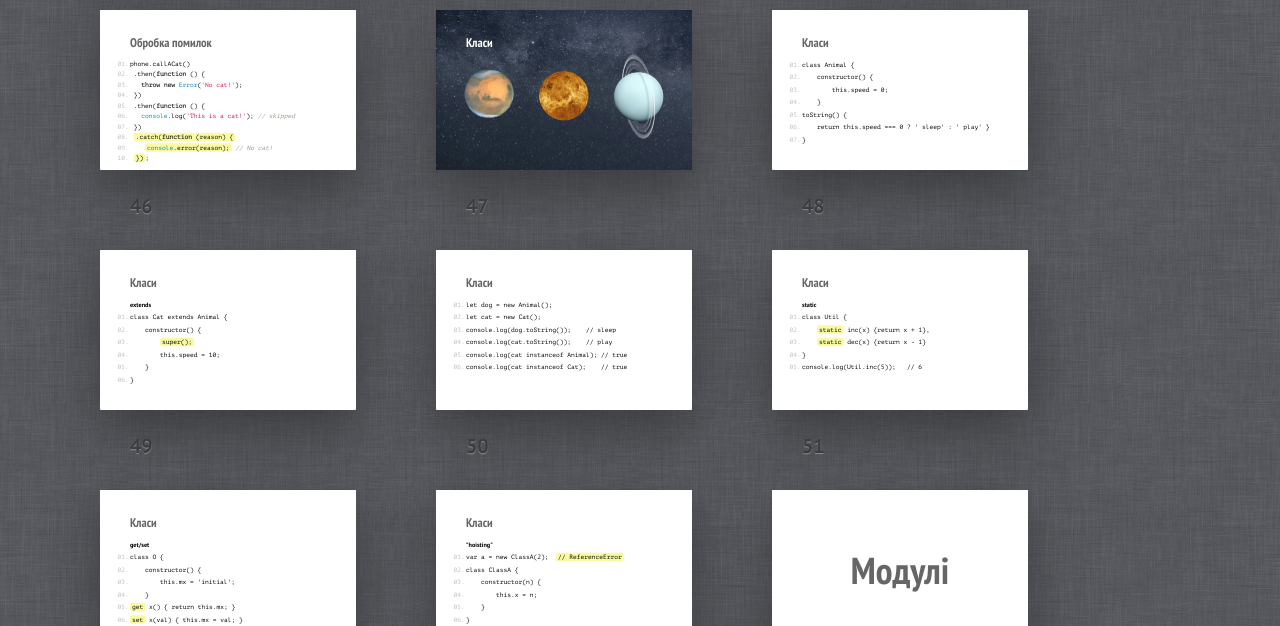
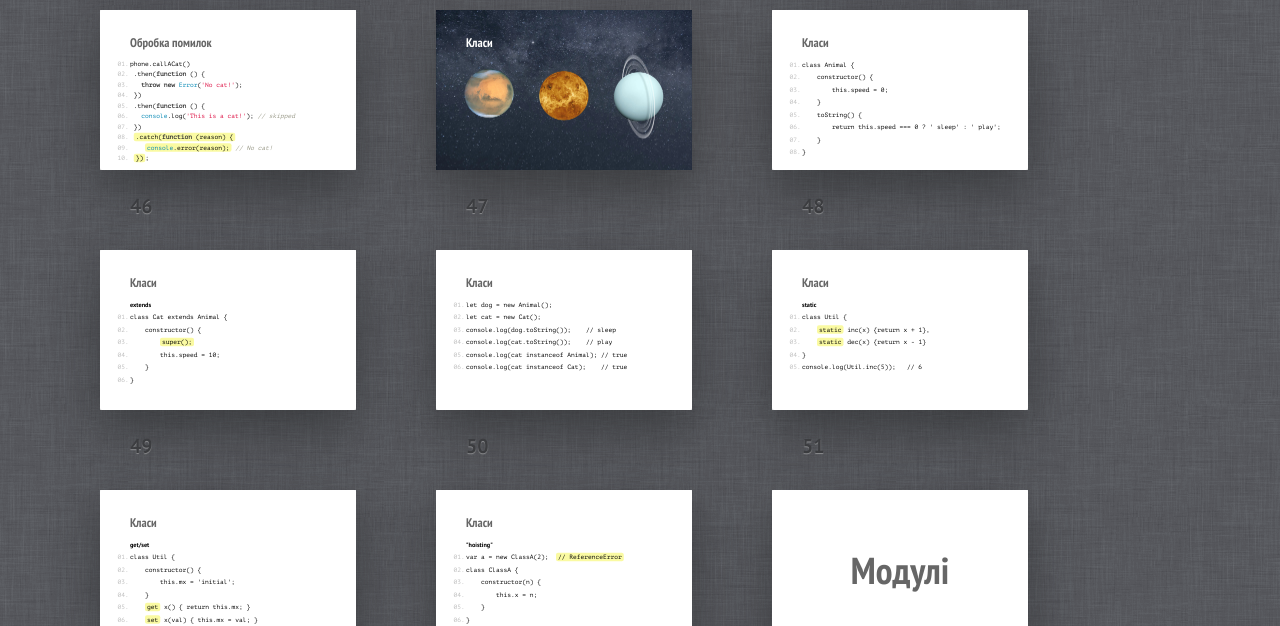
Before and after one commit to MishaMykhalyuk/es6-zstu-lection, a plain HTML site: page index.html in a window 1280 px wide. Shown: the part 3820-4446 px from the top of the page. Drawn offline with Linux system fonts and the light colour scheme.

Commit message:
update(index.html): typos

```diff
--- a/index.html
+++ b/index.html
@@ -820,8 +820,9 @@
 				<code>	constructor() {</code>
 				<code>		this.speed = 0;</code>
 				<code>	}</code>
-				<code>toString() {</code>
-				<code>	return this.speed === 0 ? ' sleep' : ' play' }</code>
+				<code>	toString() {</code>
+				<code>		return this.speed === 0 ? ' sleep' : ' play';</code>
+				<code>	}</code>
 				<code>}</code>
 			</pre>
 		</div>
@@ -873,12 +874,12 @@
 		<div>
 			<h2>Класи</h2>
 			<b>get/set</b>
-			<pre>				<code class="language-javascript">class O {</code>
+			<pre>				<code class="language-javascript">class Util {</code>
 				<code>	constructor() {</code>
 				<code>		this.mx = 'initial';</code>
 				<code>	}</code>
-				<code><mark>get</mark> x() { return this.mx; }</code>
-				<code><mark>set</mark> x(val) { this.mx = val; }</code>
+				<code>	<mark>get</mark> x() { return this.mx; }</code>
+				<code>	<mark>set</mark> x(val) { this.mx = val; }</code>
 				<code>}</code>
 			</pre>
 		</div>
```
